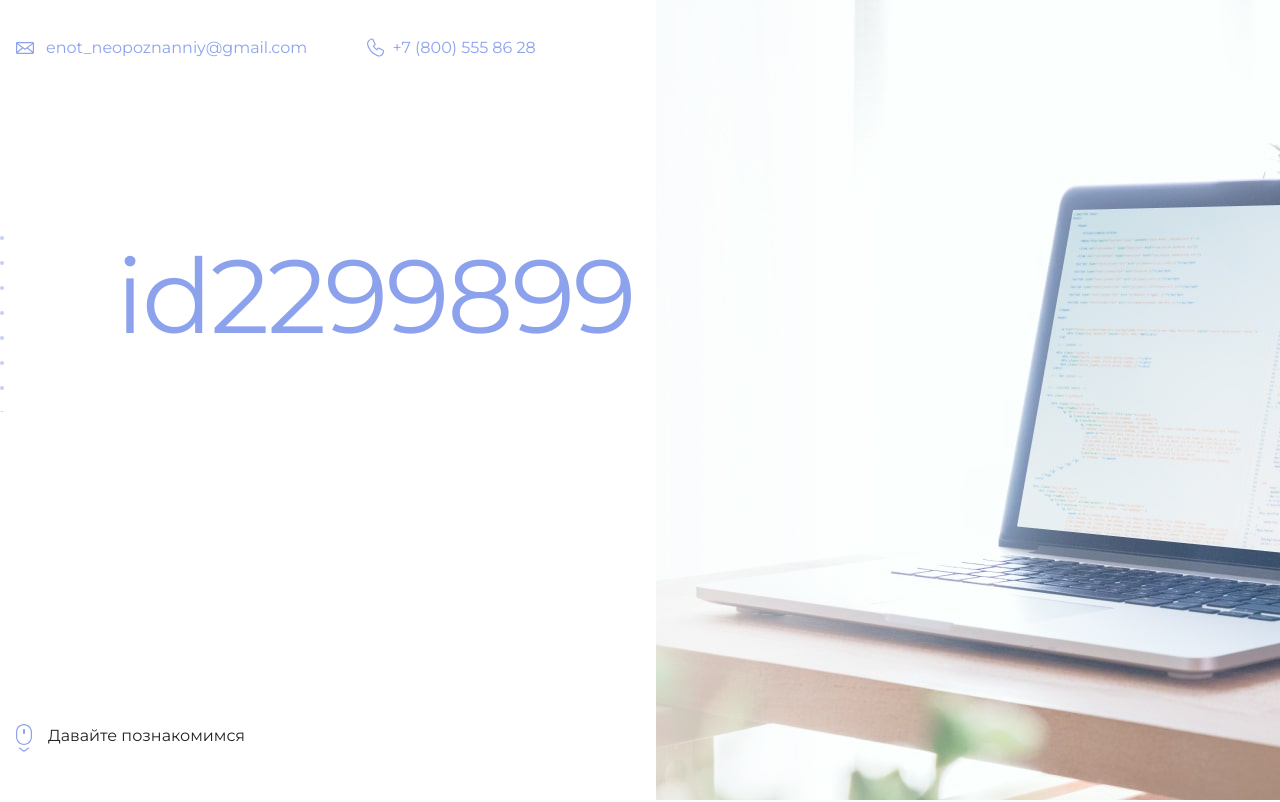
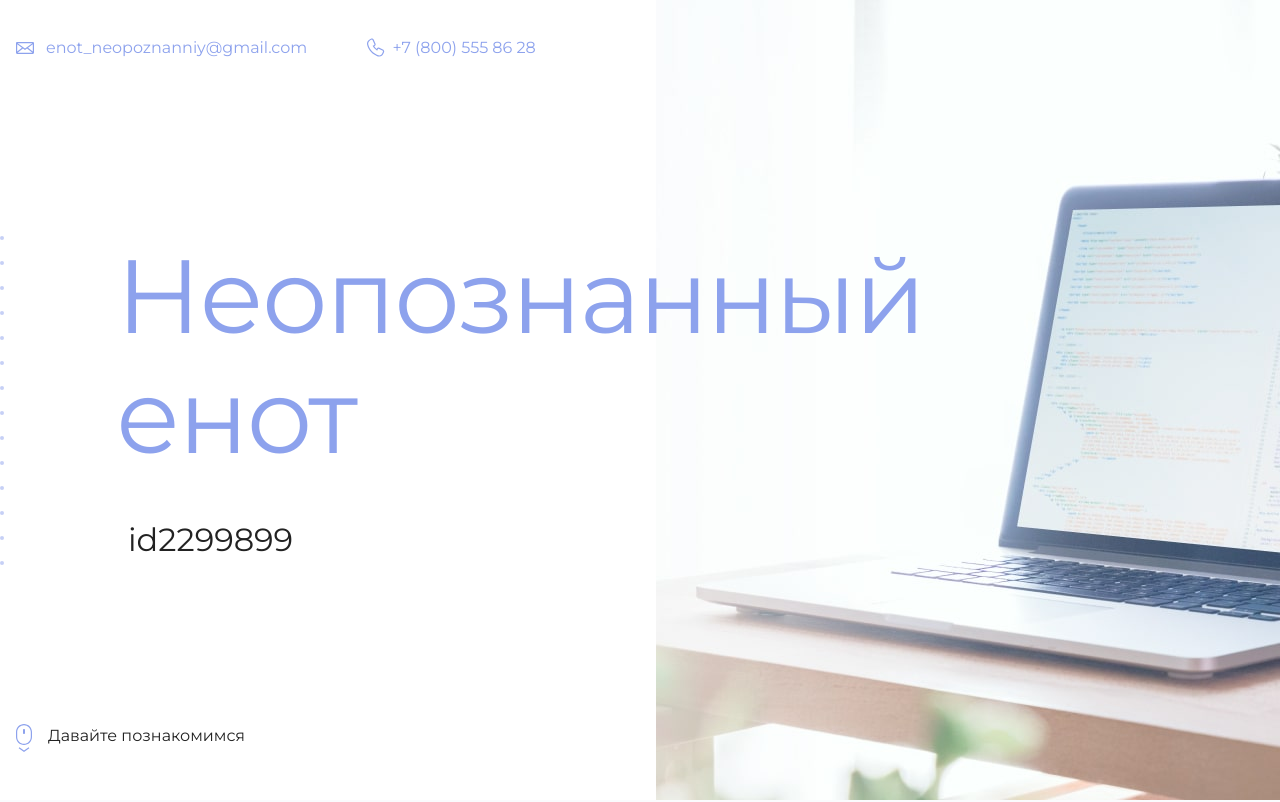
Before and after one commit to JustDoItVV/htmlacademy_fullstack_1.4.9, a plain HTML site: page index.html in a window 1280 px wide. Shown: the top 802 px of the page. Drawn offline with Linux system fonts and the light colour scheme.

Commit message:
Update index.html

```diff
--- a/index.html
+++ b/index.html
@@ -18,8 +18,8 @@
     <main>
       <section class="hero-image">
         <div class="container">
-          <h1 class="heading">id2299899</h1>
-          <p><!-- Тут ваш id на сайте Академии --></p>
+          <h1 class="heading">Неопознанный енот</h1>
+          <p>id2299899</p>
         </div>
       </section>
 
```
